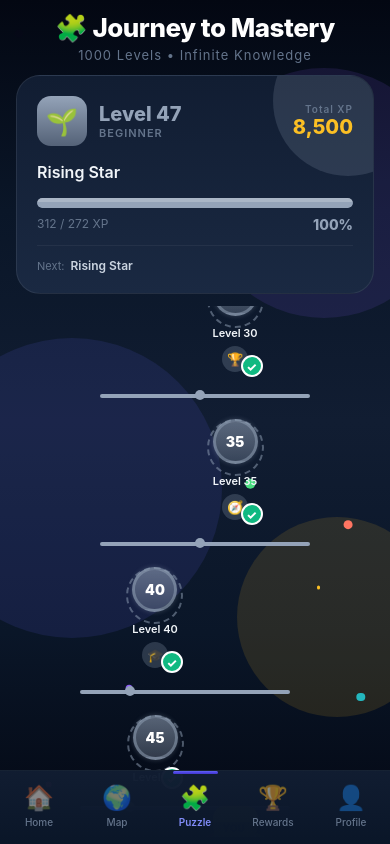
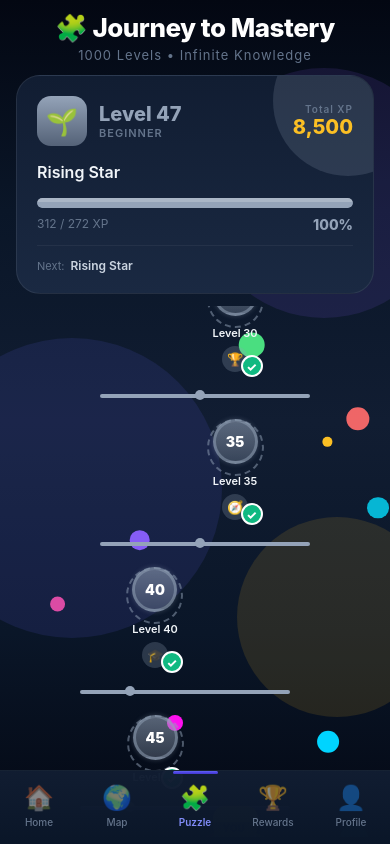
Before and after one commit to VishalMandala/gkQuizApp, a React Native app: screen /Puzzle in a window 390 px wide. Built offline with nearby package versions, Linux system fonts and the light colour scheme.

Commit message:
💫 Bigger particles: 8-28px floating orbs for more visual impact

```diff
--- a/src/screens/PuzzlePathScreen.tsx
+++ b/src/screens/PuzzlePathScreen.tsx
@@ -774,7 +774,7 @@ const PuzzlePathScreen: React.FC = () => {
         return () => clearTimeout(timer);
     }, [currentLevel, milestones]);
 
-    // Floating particles - more colorful and varied
+    // Floating particles - BIGGER and more colorful
     const particleColors = [
         colors.accent.gold, colors.accent.purple, colors.accent.cyan,
         colors.accent.pink, colors.accent.neonPink, colors.accent.neonBlue,
@@ -782,12 +782,13 @@ const PuzzlePathScreen: React.FC = () => {
     ];
 
     const particles = useMemo(() =>
-        Array.from({ length: 25 }, (_, i) => ({
+        Array.from({ length: 30 }, (_, i) => ({
             id: i,
-            delay: i * 300,
-            size: 3 + Math.random() * 8,
+            delay: i * 250,
+            // Much bigger particles: 8-28px (was 3-11px)
+            size: 8 + Math.random() * 20,
             color: particleColors[i % particleColors.length],
-            leftPercent: 3 + Math.random() * 94,
+            leftPercent: 2 + Math.random() * 96,
         }))
         , []);
 
```
